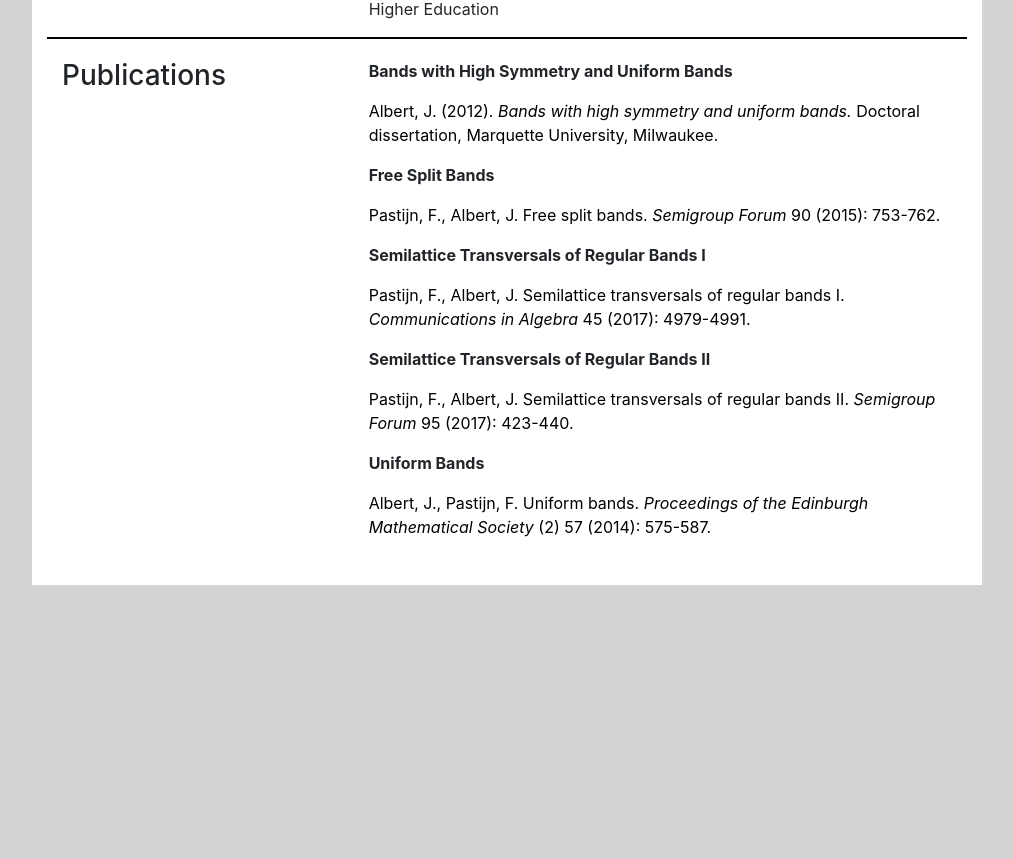
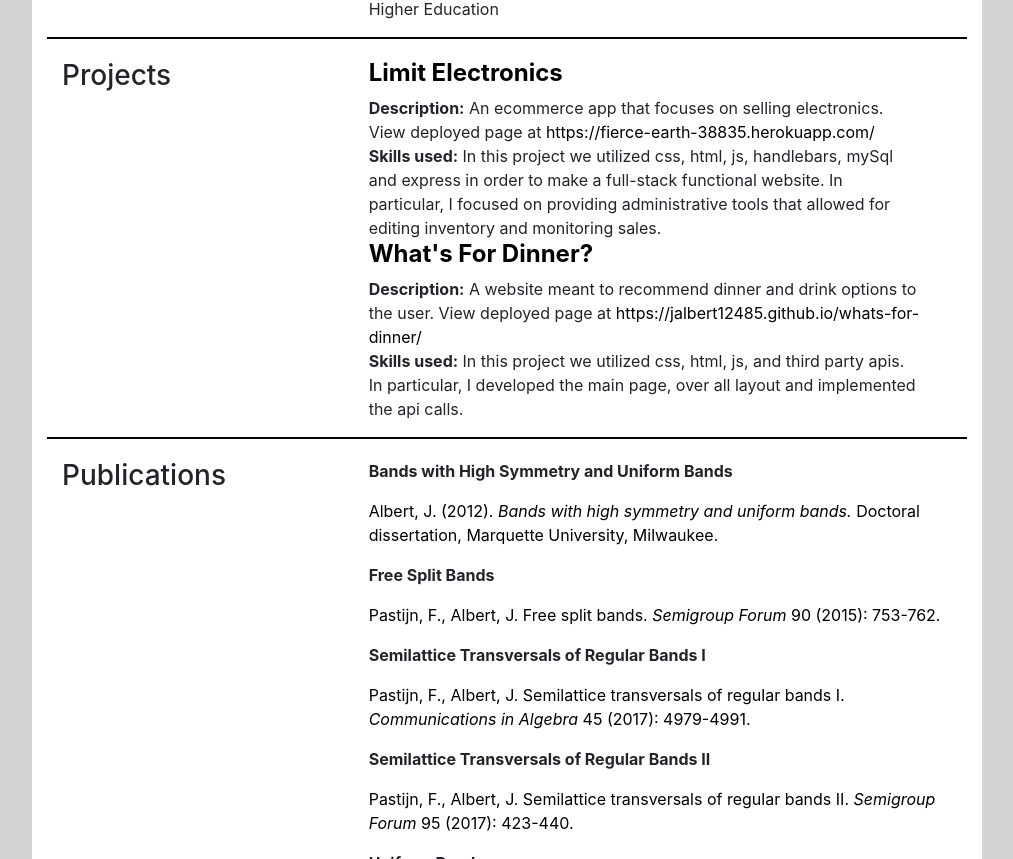
Before and after one commit to jalbert12485/portfolio-server, a website: page public/html/resume.html in a window 1280 px wide. Shown: the part 1026-1885 px from the top of the page, without its empty margins (95-1108 px from the left). Before the commit the page ends 1702 px from the top, so only its background shows below. Drawn offline with nearby package versions, Linux system fonts and the light colour scheme.

Commit message:
added projects to resume

```diff
--- a/public/html/resume.html
+++ b/public/html/resume.html
@@ -115,6 +115,18 @@
           </ul>
     </main>
 
+    <main id="projects" class="row">
+      <h3 class="col-md-4">Projects</h3>
+      <ul class="col-md-8 row"  id="projects-row">
+          <li class="col-12"> <h4><strong><a href="https://fierce-earth-38835.herokuapp.com/">Limit Electronics</a></strong> </h4> </li>
+          <li class="col-12">  <strong>Description:</strong> An ecommerce app that focuses on selling electronics.  View deployed page at <a href="https://fierce-earth-38835.herokuapp.com/">https://fierce-earth-38835.herokuapp.com/</a> </li>
+          <li class="col-12"> <strong>Skills used:</strong> In this project we utilized css, html, js, handlebars, mySql and express in order to make a full-stack functional website.  In particular, I focused on providing administrative tools that allowed for editing inventory and monitoring sales.</li>
+          <li class="col-12"> <h4><strong><a href="https://jalbert12485.github.io/whats-for-dinner/"> What's For Dinner?</a></strong></h4> </li>
+          <li class="col-12">  <strong>Description:</strong> A website meant to recommend dinner and drink options to the user.  View deployed page at <a href="https://jalbert12485.github.io/whats-for-dinner/">https://jalbert12485.github.io/whats-for-dinner/</a> </li>
+          <li class="col-12"> <strong>Skills used:</strong> In this project we utilized css, html, js, and third party apis.  In particular, I developed the main page, over all layout and implemented the api calls.</li>
+      </ul>
+  </main>
+
       <main id="publications" class="row">
           <h3 class="col-md-4">Publications</h3>
           <div class="col-md-8">
```
Also changed, not shown: 1 other file.
